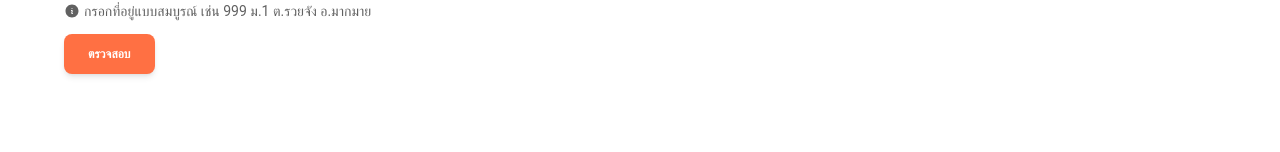
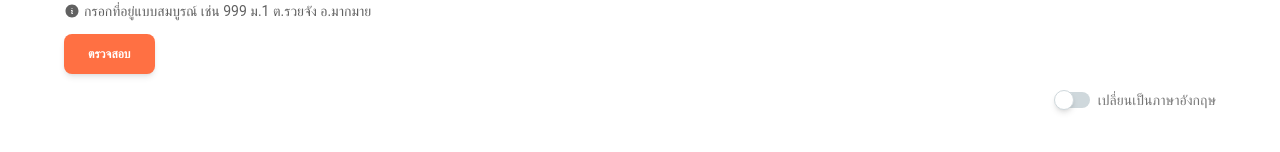
Before and after one commit to iproudch/chairak-blacklist, a React (Vite) app: page / in a window 1280 px wide. Shown: the part 236-388 px from the top of the page. Built offline with nearby package versions, Linux system fonts and the light colour scheme; no server answers.

Commit message:
add language switcher component

```diff
--- a/src/App.tsx
+++ b/src/App.tsx
@@ -1,4 +1,5 @@
 import Header from "./components/Header";
+import LanguageSwitcher from "./components/LanguageSwitcher";
 import CheckBlacklist from "./components/forms/CheckBlacklist";
 
 function App() {
@@ -6,6 +7,7 @@ function App() {
     <div className="flex flex-col gap-4 pt-8 pr-16 pb-8 pl-16">
       <Header />
       <CheckBlacklist />
+      <LanguageSwitcher />
     </div>
   );
 }
--- /dev/null
+++ b/src/components/LanguageSwitcher.tsx
@@ -0,0 +1,29 @@
+import { Switch } from "@material-tailwind/react";
+import React from "react";
+import { useTranslation } from "react-i18next";
+
+enum ELanguage {
+  TH = "th",
+  EN = "en",
+}
+
+const Languages = [ELanguage.EN, ELanguage.TH];
+export default function LanguageSwitcher() {
+  const { i18n, t } = useTranslation();
+
+  const changeLanguage = () => {
+    const currentLang = i18n.language;
+    const langIndex = Languages.indexOf(currentLang as ELanguage);
+    const nextIndex = (langIndex + 1) % Languages.length;
+    i18n.changeLanguage(Languages[nextIndex]);
+  };
+
+  return (
+    <div className="flex justify-end">
+      <Switch crossOrigin={undefined} onChange={() => changeLanguage()} />
+      <p className="ml-2 text-sm text-gray-600">
+        {t("components:langSetting")}
+      </p>
+    </div>
+  );
+}
```
